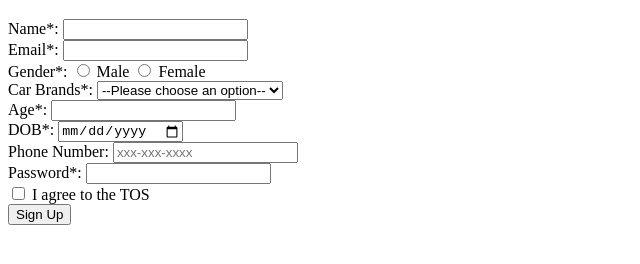
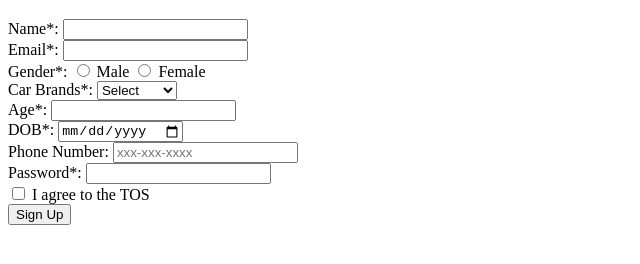
Before and after one commit to acciojob/signup-form-car-Trupti100, a website: page main.html in a window 1280 px wide. Shown: the part 48-312 px from the top of the page, without its empty margins (0-640 px from the left). Drawn offline with Linux system fonts and the light colour scheme.

Commit message:
created a submission

```diff
--- a/main.html
+++ b/main.html
@@ -22,7 +22,7 @@
 
         <label for="cars">Car Brands<span>*</span>:</label>
         <select id="cars" name="cars" required>
-            <option value="" disabled selected>--Please choose an option--</option>
+            <option value="" disabled selected>Select</option>
             <option value="toyota">Toyota</option>
             <option value="honda">Honda</option>
             <option value="ford">Ford</option>
```
